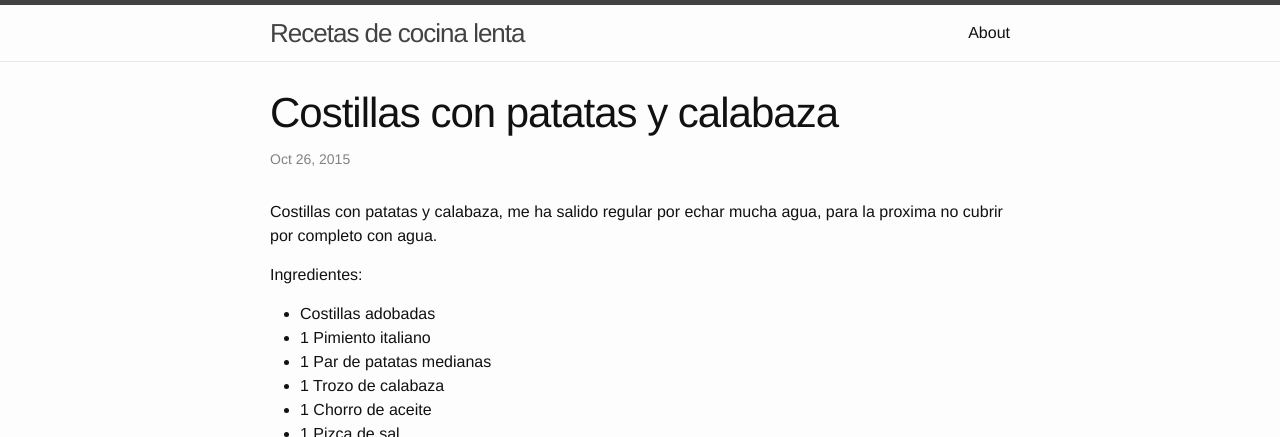
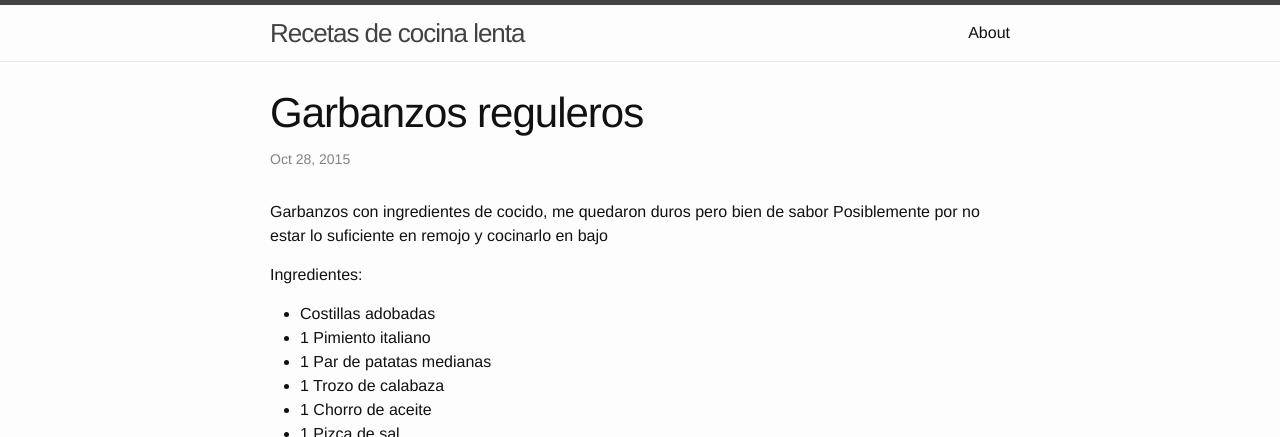
Before and after one commit to pijamarda/cook.zeneke.com, a Jekyll site: the page built from _posts/2015-10-28-receta_garbanzos_mal.markdown, in a window 1280 px wide and 1400 px high, cut to the strip 0-437 px from the top of the window. Built offline with Jekyll 4.4.1, drawn with Linux system fonts in a browser that asks for light colours; some of the changed text lies outside the part shown.

Commit message:
nueva receta de garbanazos y added el modo de calor al que se pone la olla

```diff
--- a/_posts/2015-10-16-receta_lentejas.markdown
+++ b/_posts/2015-10-16-receta_lentejas.markdown
@@ -19,7 +19,7 @@
 * 1 pizca de sal
 
 Las lentejas no las puse a remojo, echar agua hasta cubrir todos los ingredientes
-Tiempo en la olla 8 horas.
+Tiempo en la olla 8 horas en bajo
 
 ![Lentejas despues][lentejas_despues]
 
--- a/_posts/2015-10-18-receta_judias.markdown
+++ b/_posts/2015-10-18-receta_judias.markdown
@@ -19,10 +19,10 @@
 * 1 Cucharada de aceite
 * 1 poco de harina para arreglarlas
 
-Tiempo en la olla 7 horas sin las judias
+Tiempo en la olla 7 horas sin las judias en bajo
 
 Despues freir un poco la harina y echarla junto con las judias
 
-Con las judias 2 horas mas.
+Con las judias 2 horas mas en bajo.
 
-En total 9 horas
+En total 9 horas en bajo
--- a/_posts/2015-10-19-receta_pollo.markdown
+++ b/_posts/2015-10-19-receta_pollo.markdown
@@ -29,7 +29,7 @@
 
 ![pollo_rehogar][pollo_olla]
 
-Tiempo en la olla: 8 horas.
+Tiempo en la olla: 8 horas en bajo.
 
 ![pollo_despues][pollo_despues]
 
--- a/_posts/2015-10-26-receta_costillas_patatas.markdown
+++ b/_posts/2015-10-26-receta_costillas_patatas.markdown
@@ -26,7 +26,7 @@
 
 ![pollo_rehogar][pollo_olla]
 
-Tiempo en la olla: 9 horas.
+Tiempo en la olla: 9 horas en bajo
 
 ![pollo_despues][pollo_despues]
 
--- a/_posts/2015-10-28-receta_garbanzos_mal.markdown
+++ b/_posts/2015-10-28-receta_garbanzos_mal.markdown
@@ -1,11 +1,12 @@
 ---
 layout: post
-title:  "Costillas con patatas y calabaza"
-date:   2015-10-26 21:00:00
+title:  "Garbanzos reguleros"
+date:   2015-10-28 21:00:00
 categories: lenta receta
 ---
 
-Costillas con patatas y calabaza, me ha salido regular por echar mucha agua, para la proxima no cubrir por completo con agua.
+Garbanzos con ingredientes de cocido, me quedaron duros pero bien de sabor
+Posiblemente por no estar lo suficiente en remojo y cocinarlo en bajo
 
 Ingredientes:
 
@@ -26,7 +27,7 @@
 
 ![pollo_rehogar][pollo_olla]
 
-Tiempo en la olla: 9 horas.
+Tiempo en la olla: 9 horas en bajo
 
 ![pollo_despues][pollo_despues]
 
```
